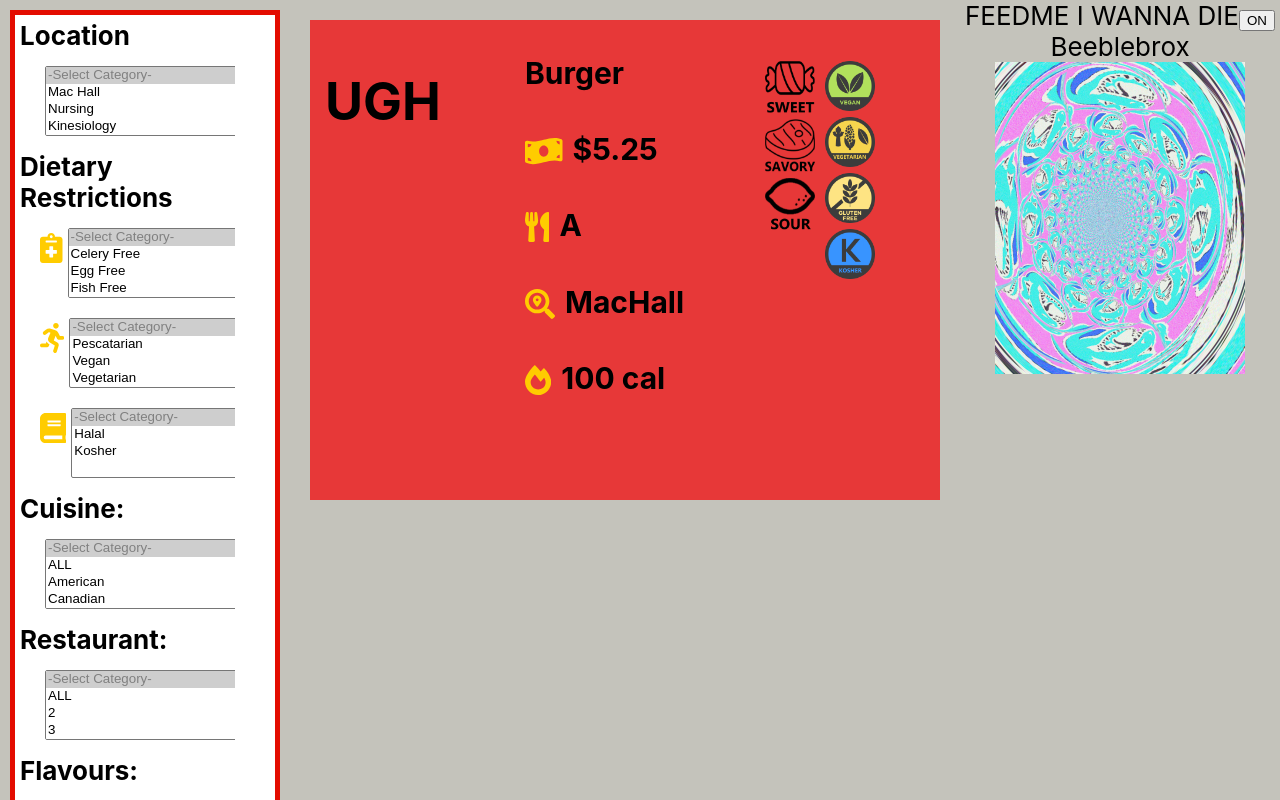
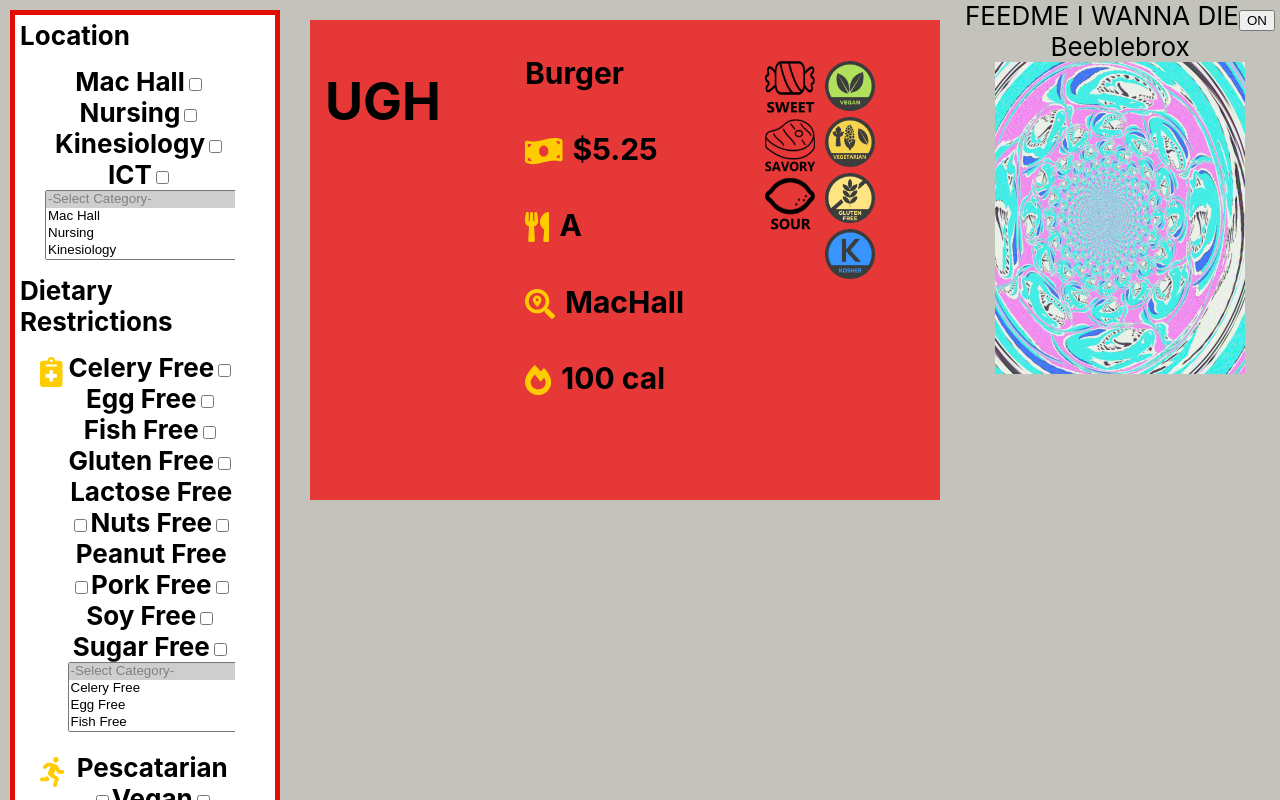
Before and after one commit to kaitlin31415/CalgaryHacksClient, a React (Create React App) app: page / in a window 1280 px wide. Shown: the top 800 px of the page. Built offline with nearby package versions, Linux system fonts and the light colour scheme.

Commit message:
checkboxes

```diff
--- /dev/null
+++ b/src/components/CheckBox.js
@@ -0,0 +1,16 @@
+
+import React from 'react';
+import PropTypes from 'prop-types';
+
+const Checkbox = ({ type = 'checkbox', name, checked = false, onChange }) => (
+  <input type={type} name={name} checked={checked} onChange={onChange} />
+);
+
+Checkbox.propTypes = {
+  type: PropTypes.string,
+  name: PropTypes.string.isRequired,
+  checked: PropTypes.bool,
+  onChange: PropTypes.func.isRequired,
+}
+
+export default Checkbox;
--- /dev/null
+++ b/src/components/CheckBoxContainer.js
@@ -0,0 +1,38 @@
+
+import React, { Component } from 'react';
+import Checkbox from './CheckBox';
+
+class CheckboxContainer extends Component {
+  constructor(props) {
+    super(props);
+
+    this.state = {
+      checkedItems: new Map(),
+    }
+
+    this.handleChange = this.handleChange.bind(this);
+  }
+
+  handleChange(e) {
+    const item = e.target.name;
+    const isChecked = e.target.checked;
+    this.setState(prevState => ({ checkedItems: prevState.checkedItems.set(item, isChecked) }));
+  }
+
+  render() {
+    return (
+      <React.Fragment>
+        {
+          this.props.itemList.map(item => (
+            <label key={item}>
+              {item}
+              <Checkbox name={item} checked={this.state.checkedItems.get(item)} onChange={this.handleChange} />
+            </label>
+          ))
+        }
+      </React.Fragment>
+    );
+  }
+}
+
+export default CheckboxContainer;
--- a/src/components/SearchCriteria.js
+++ b/src/components/SearchCriteria.js
@@ -1,5 +1,6 @@
 import React, { Component } from 'react';
 import '../SearchCriteria.css';
+import CheckboxContainer from './CheckBoxContainer';
 
 class SearchCriteria extends Component {
     constructor(props) {
@@ -38,6 +39,7 @@ class SearchCriteria extends Component {
                     {showCorrectIcon(this.state.category)}
                 </div>
                 <div id="second">
+                    <CheckboxContainer itemList={this.state.options} />
                     <select name="category" multiple id="dropdown" onChange={this.handleDropdownChange}>
                         <option value="" selected disabled> -Select Category- </option>
                         {listOptions}
```
